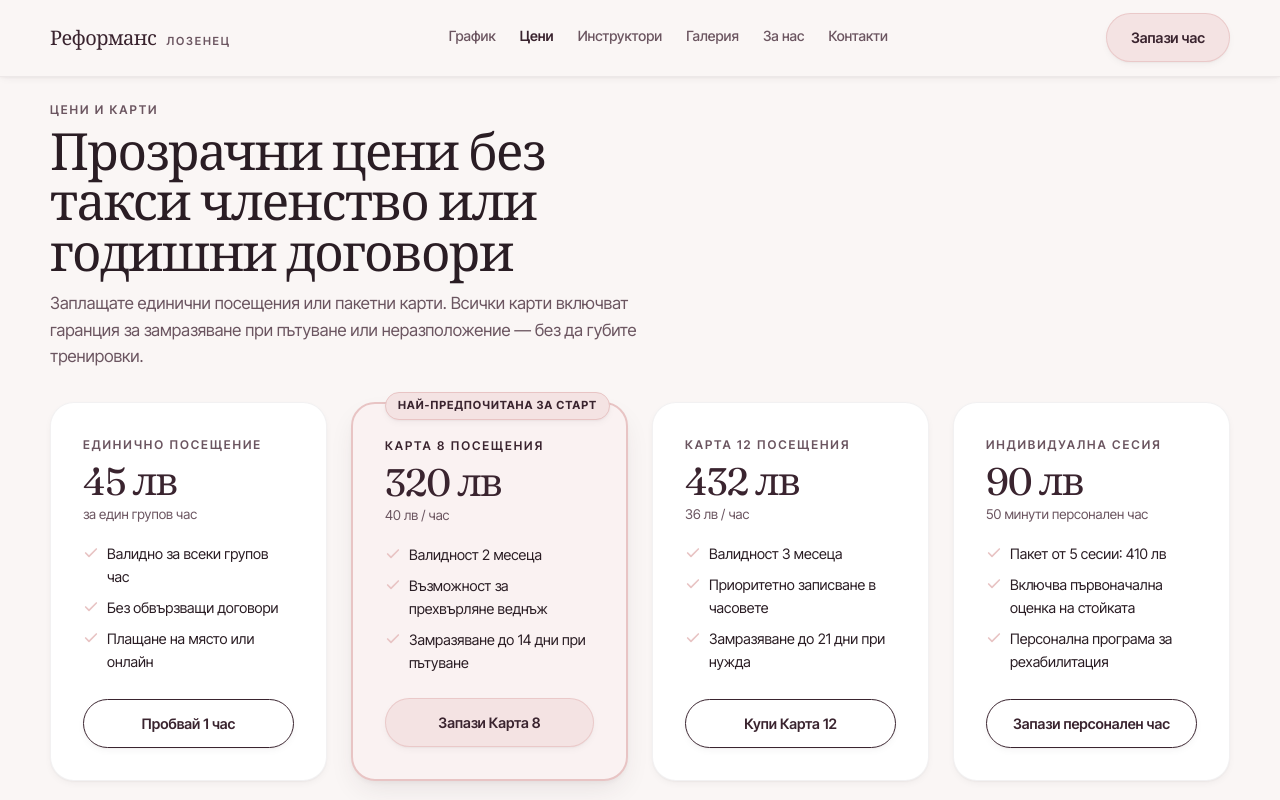
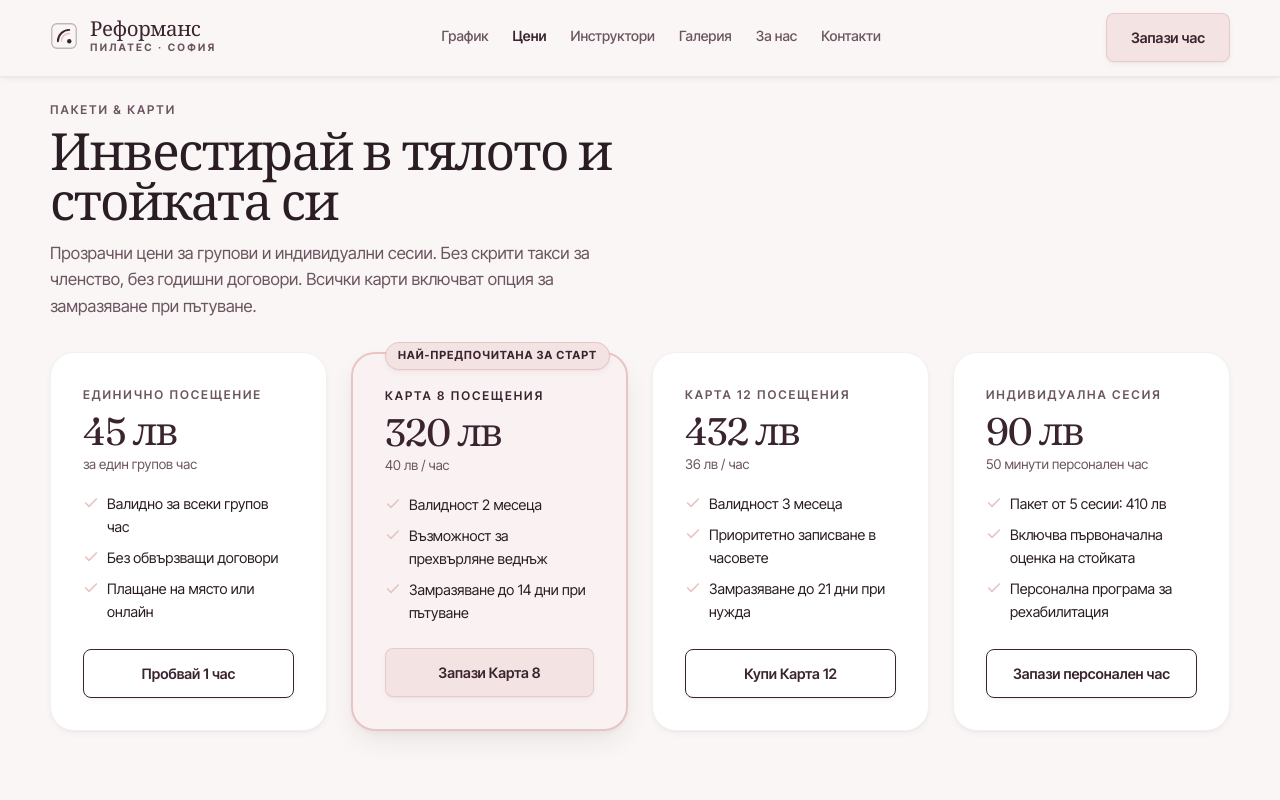
Before and after one commit to nvasilevbg/reformans-pilates, a Next.js app: page /ceni in a window 1280 px wide. Shown: the top 800 px of the page. Built offline with nearby package versions, Linux system fonts and the light colour scheme.

Commit message:
Add modern minimalist Logo component, refine button border-radius to 8px, and polish subpage typography copy

```diff
--- a/app/ceni/page.tsx
+++ b/app/ceni/page.tsx
@@ -40,11 +40,11 @@ export default function Ceni() {
   return (
     <div className="shell page-container animate-entrance">
       <header className="page-head">
-        <p className="eyebrow">Цени и карти</p>
-        <h2>Прозрачни цени без такси членство или годишни договори</h2>
+        <p className="eyebrow">Пакети & Карти</p>
+        <h2>Инвестирай в тялото и стойката си</h2>
         <p>
-          Заплащате единични посещения или пакетни карти. Всички карти включват
-          гаранция за замразяване при пътуване или неразположение — без да губите тренировки.
+          Прозрачни цени за групови и индивидуални сесии. Без скрити такси за членство,
+          без годишни договори. Всички карти включват опция за замразяване при пътуване.
         </p>
       </header>
 
--- a/app/globals.css
+++ b/app/globals.css
@@ -158,7 +158,7 @@ p {
   justify-content: center;
   gap: var(--space-2);
   padding: var(--space-3) var(--space-6);
-  border-radius: var(--radius-full);
+  border-radius: var(--radius-sm);
   border: none;
   font-family: var(--f-body);
   font-size: 0.9rem;
--- a/app/home.css
+++ b/app/home.css
@@ -187,8 +187,8 @@
   background: var(--rose-wash);
   color: var(--plum-dark);
   border: 1px solid var(--rose-soft);
-  padding: 4px 12px;
-  border-radius: var(--radius-full);
+  padding: 4px 10px;
+  border-radius: var(--radius-xs);
   font-size: 0.76rem;
   font-weight: 600;
   letter-spacing: 0.04em;
--- a/components/Footer.tsx
+++ b/components/Footer.tsx
@@ -1,4 +1,5 @@
 import Link from "next/link";
+import Logo from "@/components/Logo";
 import { InstagramIcon, FacebookIcon, PhoneIcon, MailIcon, MapPinIcon } from "@/components/Icons";
 
 export default function Footer() {
@@ -8,9 +9,7 @@ export default function Footer() {
         <div className="footer-grid">
           {/* Column 1: Brand & Socials */}
           <div>
-            <Link href="/" className="brand" style={{ color: "var(--plum-dark)", textDecoration: "none" }}>
-              Реформанс <span style={{ color: "var(--ink-soft)" }}>Лозенец</span>
-            </Link>
+            <Logo />
             <p style={{ maxWidth: "34ch", color: "var(--ink-soft)", marginTop: "var(--space-3)", lineHeight: 1.6, fontSize: "0.92rem" }}>
               Бутиково студио за пилатес реформър в София, кв. Лозенец. Групи до 6 души за прецизна персонална грижа.
             </p>
--- /dev/null
+++ b/components/Logo.tsx
@@ -0,0 +1,75 @@
+import React from "react";
+import Link from "next/link";
+
+interface LogoProps {
+  color?: string;
+  subColor?: string;
+  className?: string;
+}
+
+export default function Logo({
+  color = "var(--plum-dark)",
+  subColor = "var(--ink-soft)",
+  className = "",
+}: LogoProps) {
+  return (
+    <Link
+      href="/"
+      className={`brand-logo-container ${className}`}
+      style={{
+        display: "inline-flex",
+        alignItems: "center",
+        gap: "var(--space-3)",
+        textDecoration: "none",
+        userSelect: "none",
+      }}
+    >
+      {/* Sleek Minimalist Architectural Emblem */}
+      <svg
+        width="28"
+        height="28"
+        viewBox="0 0 32 32"
+        fill="none"
+        xmlns="http://www.w3.org/2000/svg"
+        style={{ flexShrink: 0 }}
+      >
+        {/* Outer subtle alignment square */}
+        <rect x="2" y="2" width="28" height="28" rx="6" stroke={color} strokeWidth="1.5" strokeOpacity="0.3" />
+        {/* Precision reformer spring arch */}
+        <path d="M9 22C9 14.8203 14.8203 9 22 9" stroke={color} strokeWidth="2.2" strokeLinecap="round" />
+        <path d="M13 22C13 17.0294 17.0294 13 22 13" stroke="var(--rose-soft)" strokeWidth="1.8" strokeLinecap="round" />
+        {/* Focal precision dot */}
+        <circle cx="22" cy="22" r="2.5" fill={color} />
+      </svg>
+
+      {/* Brand Typography */}
+      <div style={{ display: "flex", flexDirection: "column", lineHeight: 1 }}>
+        <span
+          style={{
+            fontFamily: "var(--f-display)",
+            fontSize: "1.28rem",
+            fontWeight: 400,
+            letterSpacing: "-0.02em",
+            color: color,
+            fontVariationSettings: '"opsz" 72, "wght" 400',
+          }}
+        >
+          Реформанс
+        </span>
+        <span
+          style={{
+            fontFamily: "var(--f-body)",
+            fontSize: "0.64rem",
+            fontWeight: 700,
+            letterSpacing: "0.22em",
+            textTransform: "uppercase",
+            color: subColor,
+            marginTop: "3px",
+          }}
+        >
+          Пилатес · София
+        </span>
+      </div>
+    </Link>
+  );
+}
--- a/components/Nav.tsx
+++ b/components/Nav.tsx
@@ -3,6 +3,7 @@
 import Link from "next/link";
 import { usePathname } from "next/navigation";
 import { useState, useEffect } from "react";
+import Logo from "@/components/Logo";
 
 const LINKS = [
   { href: "/rezervacii", label: "График" },
@@ -19,6 +20,7 @@ export default function Nav() {
   const [scrolled, setScrolled] = useState(false);
 
   const isHome = path === "/";
+  const isTransparent = isHome && !scrolled;
 
   useEffect(() => {
     const handleScroll = () => {
@@ -54,9 +56,12 @@ export default function Nav() {
       data-scrolled={scrolled}
     >
       <div className="shell nav-inner">
-        <Link href="/" className="brand" onClick={() => setOpen(false)}>
-          Реформанс <span>Лозенец</span>
-        </Link>
+        <div onClick={() => setOpen(false)}>
+          <Logo
+            color={isTransparent ? "#ffffff" : "var(--plum-dark)"}
+            subColor={isTransparent ? "rgba(255,255,255,0.8)" : "var(--ink-soft)"}
+          />
+        </div>
 
         <div className="nav-links" data-open={open}>
           {LINKS.map((l) => (
```
Also changed, not shown: app/galeriya/page.tsx (+4 -4 lines), app/instruktori/page.tsx (+4 -4 lines).
